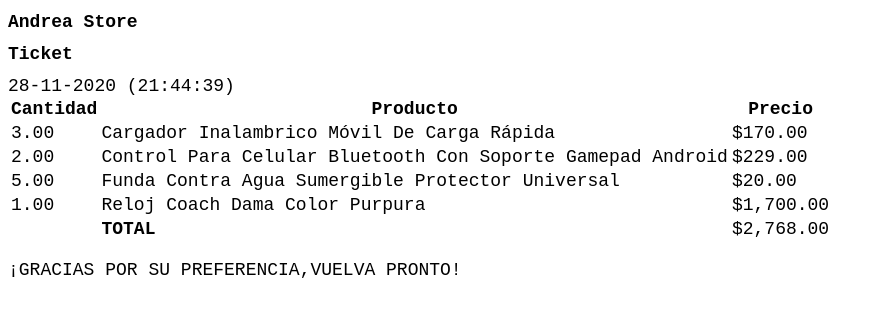
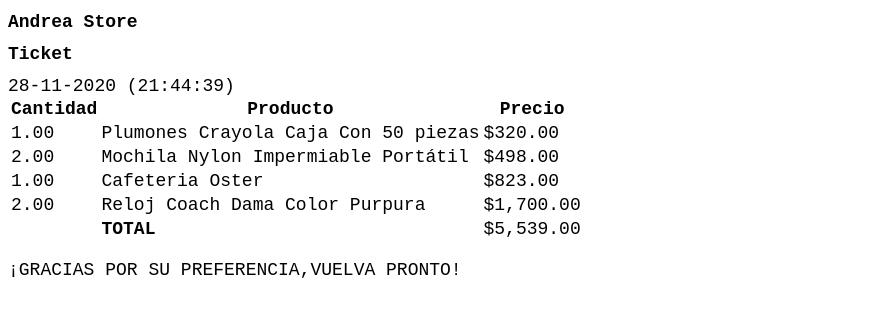
Before and after one commit to Andrea-Tellez/php_tienda, a PHP site: page /semana8/ticket.php in a window 1280 px wide. Shown: the top 317 px of the page, without its empty margins (0-883 px from the left). Run offline with PHP 8.4, Linux system fonts and the light colour scheme.

Commit message:
fin del proyecto tienda

```diff
--- a/semana8/ticket.php
+++ b/semana8/ticket.php
@@ -24,22 +24,22 @@
 
         $productos = [
             [
-                "cantidad" => 3,
-                "descripcion" => "Cargador Inalambrico Móvil De Carga Rápida",
-                "precio" => 170,
+                "cantidad" => 1,
+                "descripcion" => "Plumones Crayola Caja Con 50 piezas",
+                "precio" => 320,
             ],
             [
                 "cantidad" => 2,
-                "descripcion" => "Control Para Celular Bluetooth Con Soporte Gamepad Android",
-                "precio" => 229,
+                "descripcion" => "Mochila Nylon Impermiable Portátil",
+                "precio" => 498,
             ],
             [
-                "cantidad" =>5,
-                "descripcion" => "Funda Contra Agua Sumergible Protector Universal",
-                "precio" => 20,
+                "cantidad" =>1,
+                "descripcion" => "Cafeteria Oster",
+                "precio" => 823,
             ],
             [
-                "cantidad" => 1,
+                "cantidad" => 2,
                 "descripcion" => "Reloj Coach Dama Color Purpura",
                 "precio" => 1700,
             ],
--- a/sql/tienda.sql
+++ b/sql/tienda.sql
@@ -16,5 +16,7 @@ CREATE TABLE Tickets(
     producto varchar(100) NOT NULL,
     total_producto varchar(100) NOT NULL
 );
-INSERT INTO Tickets (fecha, hora_venta, cantidad_producto, producto, total_producto) values (date (), time (), "2", "Cargador Inalambrico Móvil De Carga Rápida", "$170");
-INSERT INTO Tickets (fecha, hora_venta, cantidad_producto, producto, total_producto) values (date (), time (), "2", "Funda Contra Agua Sumergible Protector Universal ", "$20");
+INSERT INTO Tickets (fecha, hora_venta, cantidad_producto, producto, total_producto) values (date (), time (), "1", "Plumones Crayola Caja Con 50 piezas", "$320");
+INSERT INTO Tickets (fecha, hora_venta, cantidad_producto, producto, total_producto) values (date (), time (), "2", "Mochila Nylon Impermiable Portátil ", "$498");
+INSERT INTO Tickets (fecha, hora_venta, cantidad_producto, producto, total_producto) values (date (), time (), "1", "Cafeteria Oster ", "$823");
+INSERT INTO Tickets (fecha, hora_venta, cantidad_producto, producto, total_producto) values (date (), time (), "2", "Reloj Coach Dama Color Purpura ", "$1700");
```
Also changed, not shown: semana8/historial_ventas.php (added, +45 -0 lines), semana8/insert.php (added, +13 -0 lines), semana8/tienda.php (+13 -1 lines), sql/tienda.db.
